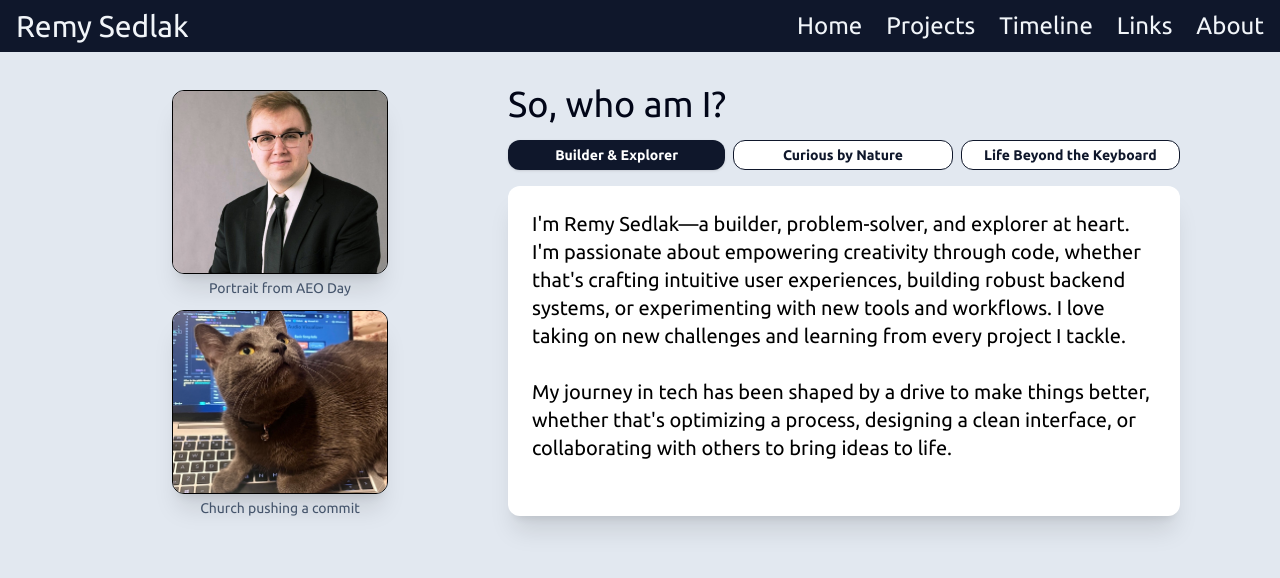
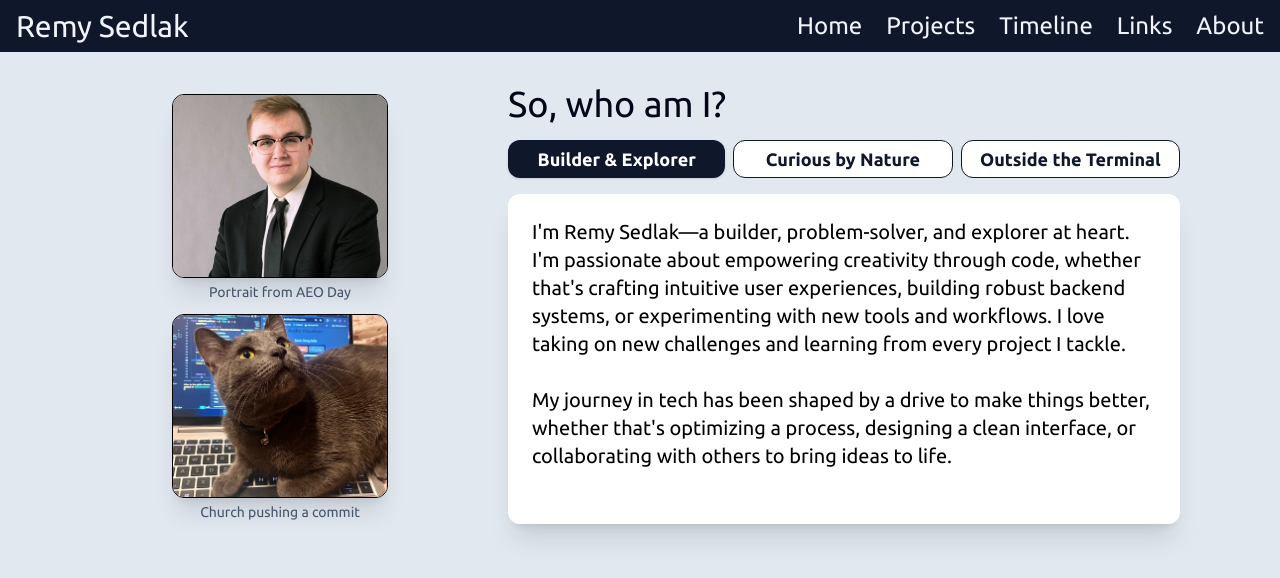
Before and after one commit to remysedlak/portfolio2.0, a React (Vite) app: page /#/about in a window 1280 px wide. Shown: the top 578 px of the page. Built offline with nearby package versions, Linux system fonts and the light colour scheme.

Commit message:
updated text size and fact titles

```diff
--- a/src/About.tsx
+++ b/src/About.tsx
@@ -14,8 +14,8 @@ My journey in tech has been shaped by a drive to make things better, whether tha
 Through my coursework in Java and C, I've gained a deep appreciation for how systems operate at a low level, and I've become especially interested in Unix systems. I enjoy diving into the details, understanding the "why" behind the "how," and applying that knowledge to build better software.`,
     },
     {
-        title: "Life Beyond the Keyboard",
-        text: `Outside of tech, I enjoy producing music, lifting weights, and exploring the outdoors. I believe that balance and curiosity outside of work help fuel creativity and resilience in my projects. I often like to pick up a new book on a part of tech I haven't explored yet, or just to learn something new.
+        title: "Outside the Terminal",
+        text: `Beyond tech, I enjoy writing music, lifting weights, and exploring the outdoors. I believe that balance and curiosity outside of work help fuel creativity and resilience in my projects. I often like to pick up a new book on a part of tech I haven't explored yet, or just to learn something new.
 
 Whether I'm learning something new, collaborating with others, or just enjoying a quiet moment with my cat, Church, I'm always looking for ways to grow and make a positive impact.`,
     },
@@ -63,8 +63,8 @@ const About: React.FC = () => {
                                 key={fact.title}
                                 className={`flex-1 min-w-0 px-2 py-1 rounded-xl font-semibold transition-colors duration-200 ${
                                     selected === idx
-                                        ? "bg-slate-900 text-white shadow text-sm"
-                                        : "bg-white text-slate-900 border hover:bg-slate-100 text-sm"
+                                        ? "bg-slate-900 text-white shadow text-md md:text-lg"
+                                        : "bg-white text-slate-900 border hover:bg-slate-100 text-md md:text-lg"
                                 }`}
                                 style={{ width: "33.3333%" }}
                                 onClick={() => setSelected(idx)}
```
